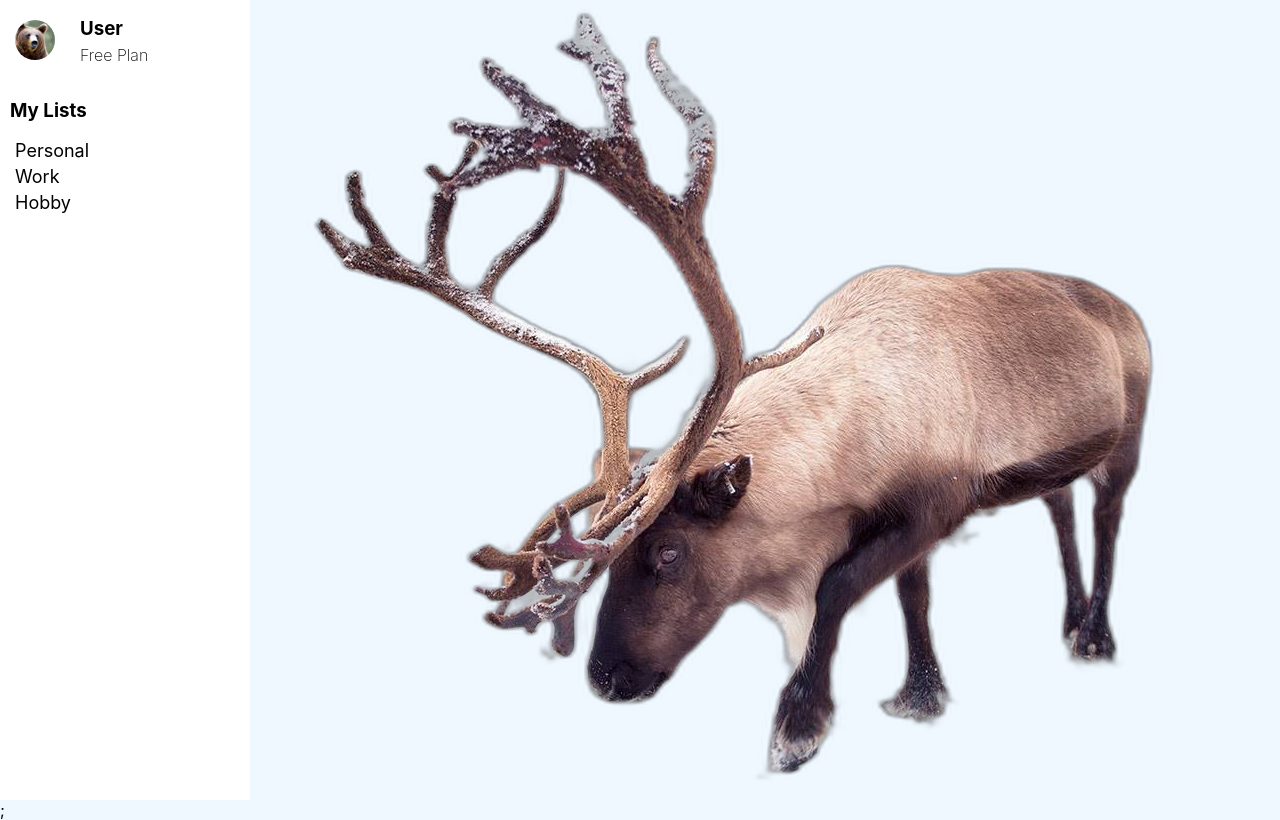
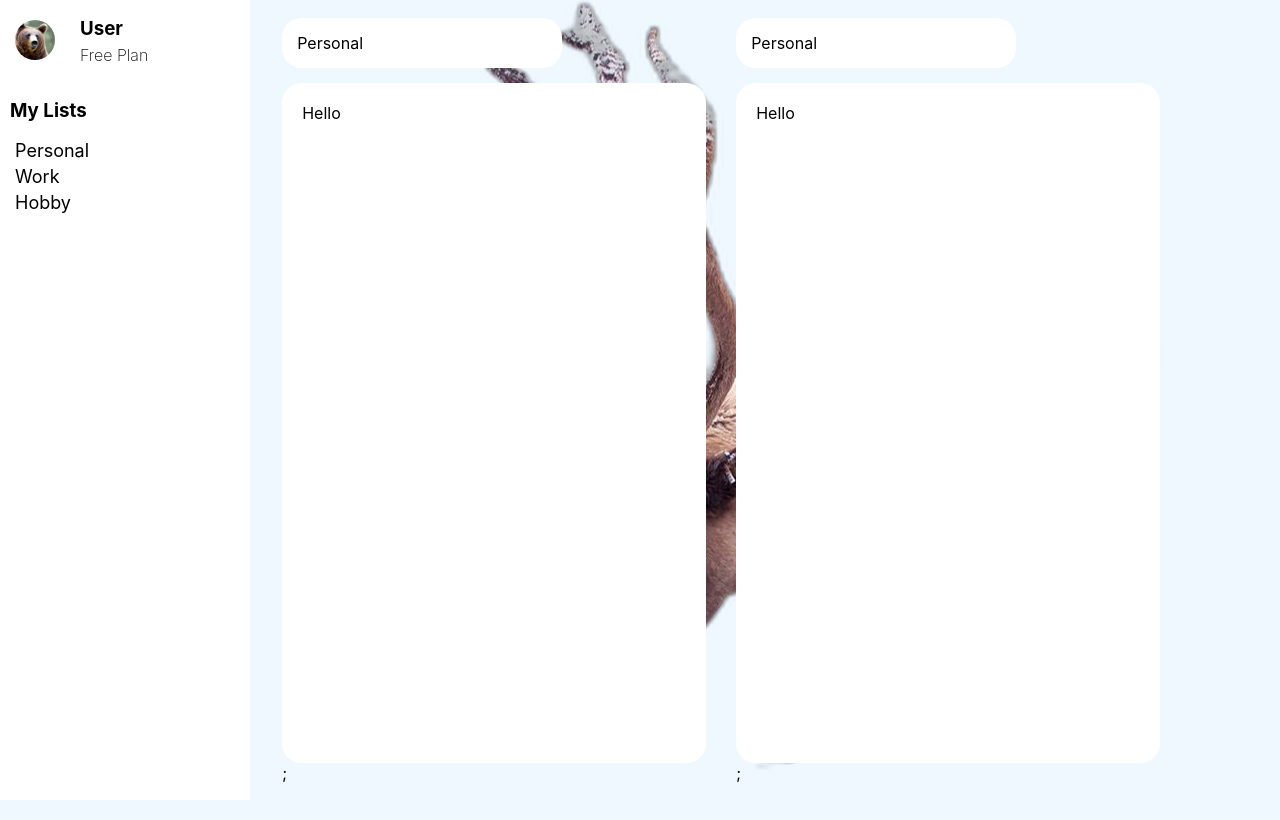
Before and after one commit to fasiha/todo-typescript, a React (Create React App) app: page / in a window 1280 px wide. Built offline with nearby package versions, Linux system fonts and the light colour scheme.

Commit message:
Add folder window

```diff
--- a/src/App.css
+++ b/src/App.css
@@ -5,3 +5,8 @@ body {
   background-color: aliceblue;
   overflow-y: hidden;
 }
+
+.App {
+  display: flex;
+  flex-direction: row;
+}
--- a/src/App.tsx
+++ b/src/App.tsx
@@ -1,10 +1,11 @@
 import "./App.css";
 import Sidebar from "./components/Sidebar";
-
+import Main from "./components/Main";
 function App() {
   return (
     <div className="App">
       <Sidebar />
+      <Main />
     </div>
   );
 }
--- /dev/null
+++ b/src/components/FolderWindow.tsx
@@ -0,0 +1,16 @@
+import React from "react";
+import "./folderwindow.css";
+
+const TopicHeader: React.FC = () => {
+  return <div className="topicheader">Personal</div>;
+};
+const FolderWindow: React.FC = () => {
+  return (
+    <div className="">
+      <TopicHeader />
+      <div className="folderwindow">Hello</div>;
+    </div>
+  );
+};
+
+export default FolderWindow;
--- /dev/null
+++ b/src/components/Main.tsx
@@ -0,0 +1,12 @@
+import FolderWindow from "./FolderWindow";
+import "./main.css";
+const Main = () => {
+  return (
+    <div className="main">
+      <FolderWindow />
+      <FolderWindow />
+    </div>
+  );
+};
+
+export default Main;
--- a/src/components/Sidebar.tsx
+++ b/src/components/Sidebar.tsx
@@ -26,7 +26,6 @@ const Sidebar = () => {
           </ul>
         </div>
       </div>
-      ;
     </>
   );
 };
--- /dev/null
+++ b/src/components/folderwindow.css
@@ -0,0 +1,17 @@
+.folderwindow {
+  background-color: white;
+  height: 80vh;
+  width: 30vw;
+  min-width: 300px;
+  max-width: 450px;
+  border-radius: 20px;
+  padding: 20px;
+}
+
+.topicheader {
+  background-color: white;
+  width: 250px;
+  border-radius: 20px;
+  padding: 15px;
+  margin-bottom: 15px;
+}
--- /dev/null
+++ b/src/components/main.css
@@ -0,0 +1,11 @@
+.main {
+  margin-left: 40px;
+  height: 100vh;
+  width: calc(100vw - 250px);
+  display: flex;
+  justify-content: flex-start;
+  gap: 30px;
+  align-items: center;
+  flex-direction: row;
+  flex-wrap: nowrap;
+}
--- a/src/components/sidebar.css
+++ b/src/components/sidebar.css
@@ -2,6 +2,7 @@
   background-color: white;
   width: 250px;
   height: 100vh;
+  position: absolute;
 }
 
 .userheader img {
@@ -20,7 +21,8 @@
 }
 
 .userheader {
-  position: absolute;
+  z-index: 10;
+  position: sticky;
   background-color: white;
   width: 250px;
   height: 80px;
```
